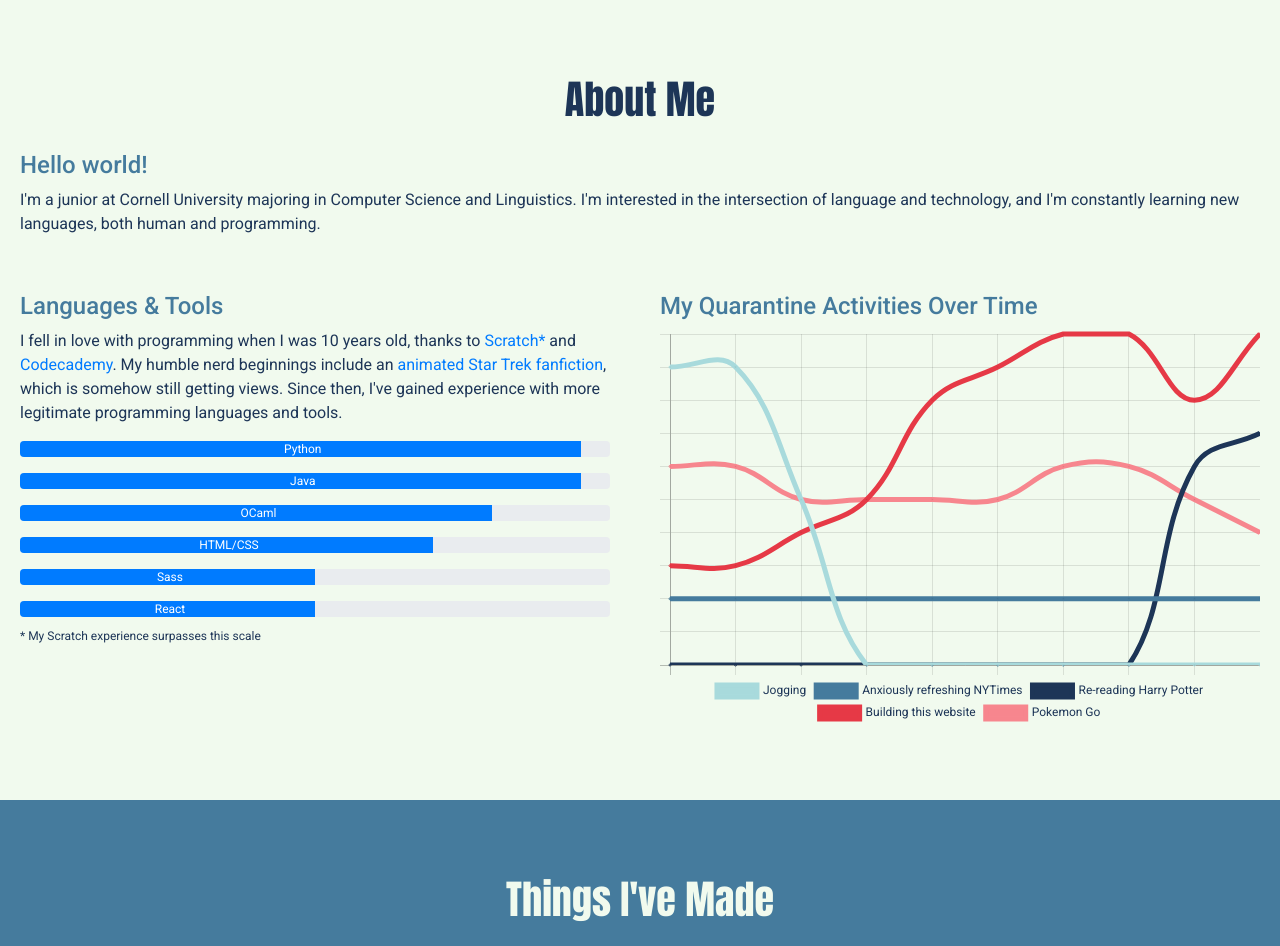
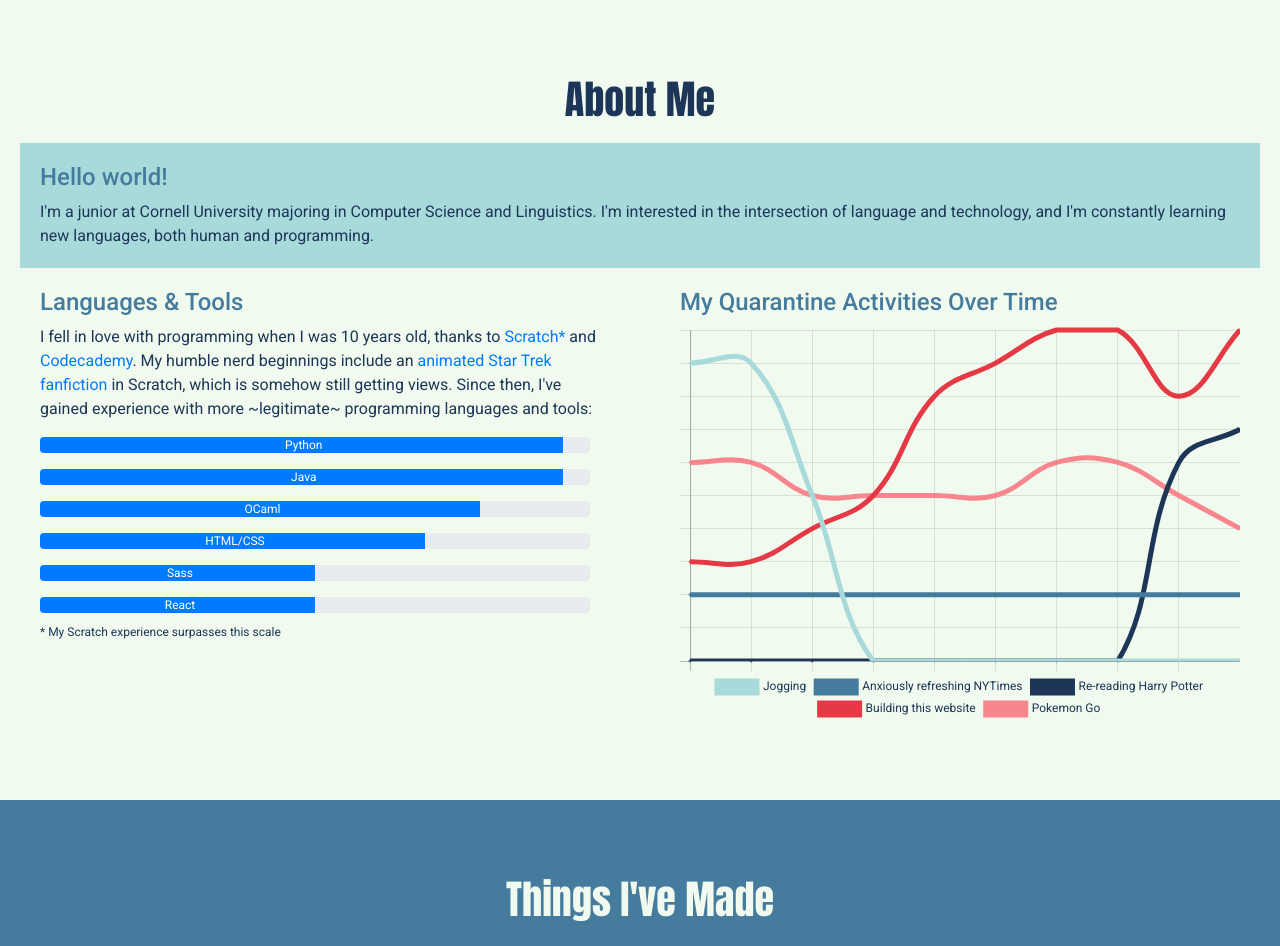
Before and after one commit to lucia-gomez/personal-website, a Gatsby site: page / in a window 1280 px wide. Shown: the part 800-1746 px from the top of the page. Built offline with nearby package versions, Linux system fonts and the light colour scheme; Gatsby itself is replaced by a stand-in of ours.

Commit message:
about section intro

```diff
--- a/src/components/about/about.js
+++ b/src/components/about/about.js
@@ -17,8 +17,8 @@ const About = () => (
         and <a href='https://www.codecademy.com/' target='_blank' rel='noopener noreferrer'>Codecademy</a>.
         My humble nerd beginnings include
         an <a href='https://scratch.mit.edu/projects/1554944/' target='_blank' rel='noopener noreferrer'>
-            animated Star Trek fanfiction</a>, which is somehow still getting views.
-          Since then, I've gained experience with more legitimate programming languages and tools.</p>
+            animated Star Trek fanfiction</a> in Scratch, which is somehow still getting views.
+          Since then, I've gained experience with more ~legitimate~ programming languages and tools:</p>
         <LangBars />
         <p id='scratch-note'>* My Scratch experience surpasses this scale</p>
       </AboutSection>
--- a/src/scss/main.scss
+++ b/src/scss/main.scss
@@ -286,6 +286,7 @@ a:hover {
 
 #about-layout .about-section {
   width: 50%;
+  padding: 0px 40px;
 }
 
 @media (max-width: $breakpoint-phone) {
@@ -301,6 +302,15 @@ a:hover {
 
 .about-section h4 {
   color: $mediumblue;
+}
+
+#about-blurb {
+  background-color: $lightblue;
+  margin: 20px;
+
+  p {
+    margin-bottom: 0px;
+  }
 }
 
 .about-number-item {
```
